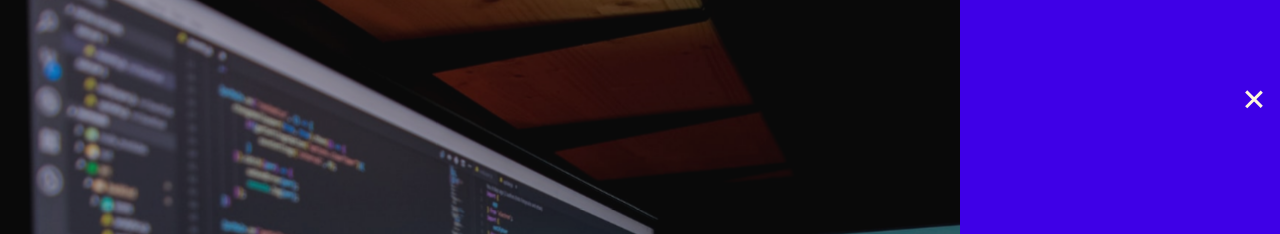
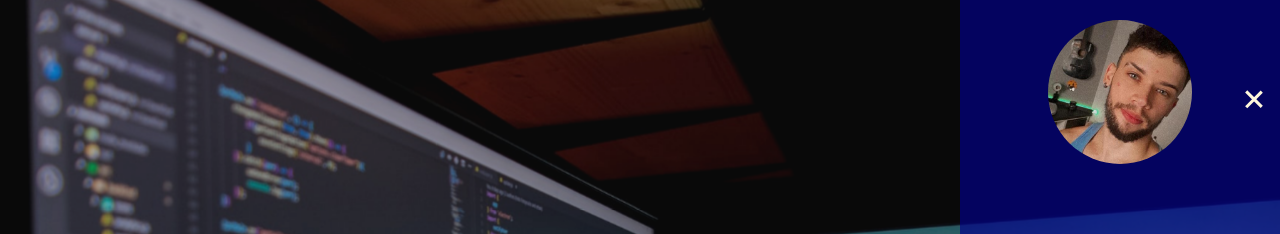
Before and after one commit to Pedroarthur1999/Portifolio_Web, a plain HTML site: page index.html in a window 1280 px wide. Both pictures are taken after a click on the element 1231 px from the left and 101 px from the top of the page. Shown: the top 234 px of the page. Drawn offline with Linux system fonts and the light colour scheme.

Commit message:
photo nav

```diff
--- a/index.html
+++ b/index.html
@@ -55,6 +55,7 @@
       </header>
       <aside>
           <div class="sidebar">
+            <div class="image_photo"><img src="_images/perfil.jpg" alt=""></div>
             <nav>
               <ul class="menu">
                 <li class="menu-item-1"><a href="#inicio">Home</a></li>
--- a/style.css
+++ b/style.css
@@ -47,7 +47,7 @@
 }
 @media (max-width: 599px) {
   .show-menu .sidebar {
-    background-color: rgb(62, 0, 231);
+    background-color: rgb(2, 0, 104)
     width: 100vw;
     }
     .conhecimento{
@@ -100,7 +100,7 @@
     right: 0;
   }
   .show-menu .sidebar {
-    background-color: rgb(62, 0, 231);
+    background-color: rgba(2, 0, 139, 0.664)
   }
 
   .conhecimentos {
@@ -253,6 +253,17 @@ header {
   object-fit: cover;
   opacity: 0.8;
 }
+.image_photo{
+  position: absolute;
+  width: 9rem;
+  height: 9rem;
+  top:20px;
+
+}
+.image_photo img{
+  width: 100%;
+  border-radius: 50%;
+}
 
 .banner {
   position: absolute;
@@ -358,7 +369,7 @@ header {
   width: 20rem;
   height: 100vh;
   position: fixed;
-  background-color: rgba(62, 0, 231, 0.596);
+  background-color: rgba(32, 0, 121, 0.753);
   z-index: 1000;
   overflow: hidden;
   top: 0%;
@@ -373,7 +384,7 @@ header {
 }
 .sidebar:hover {
   transition-duration: 1s;
-  background-color: rgb(62, 0, 231);
+  background-color: rgb(2 0 139)
 }
 .menu a {
   top: 30%;
@@ -476,6 +487,9 @@ header {
   row-gap: 2rem;
 }
 .image-conhecimentos{
+  position: relative;
+  bottom: 50px;
+  left: 5px;
   width: 100%;
   grid-column: 9/13 ;
   grid-row: 3/5;
```
Also changed, not shown: _images/perfil-removebg-preview.png (added), _images/perfil.jpg (added).
